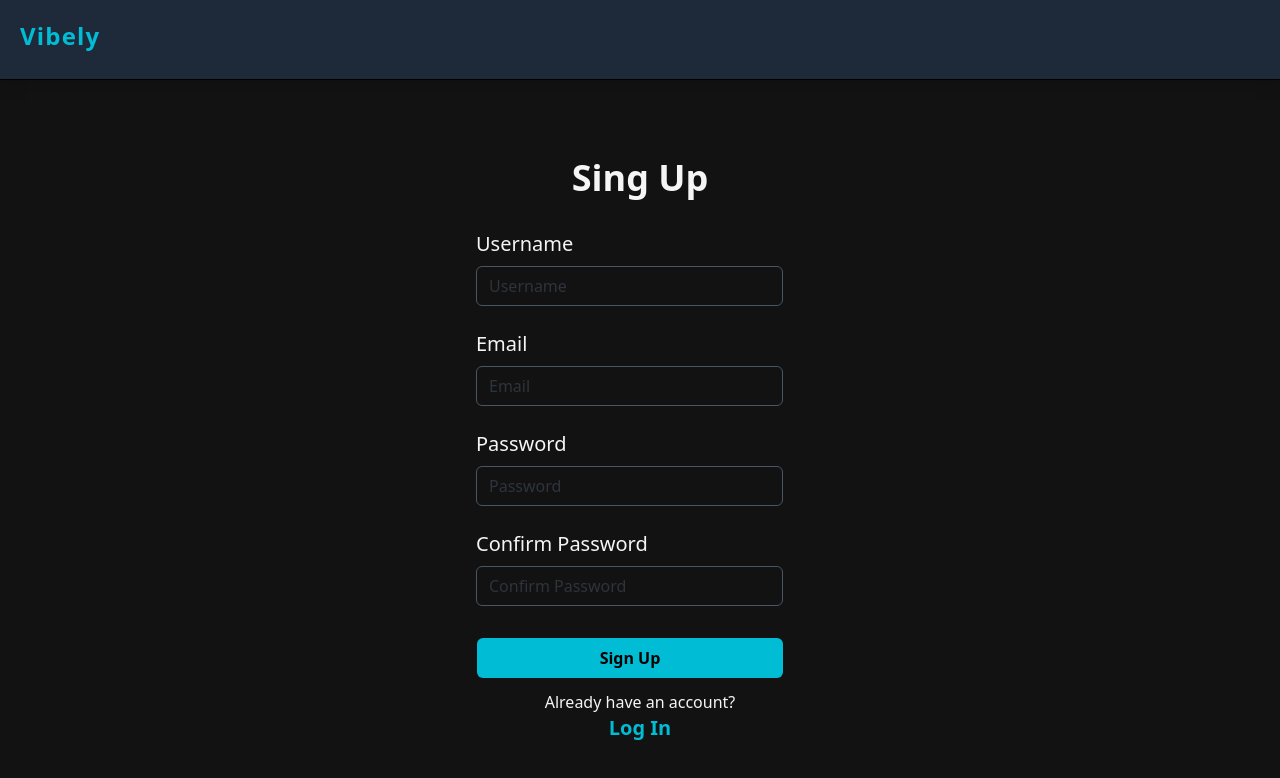
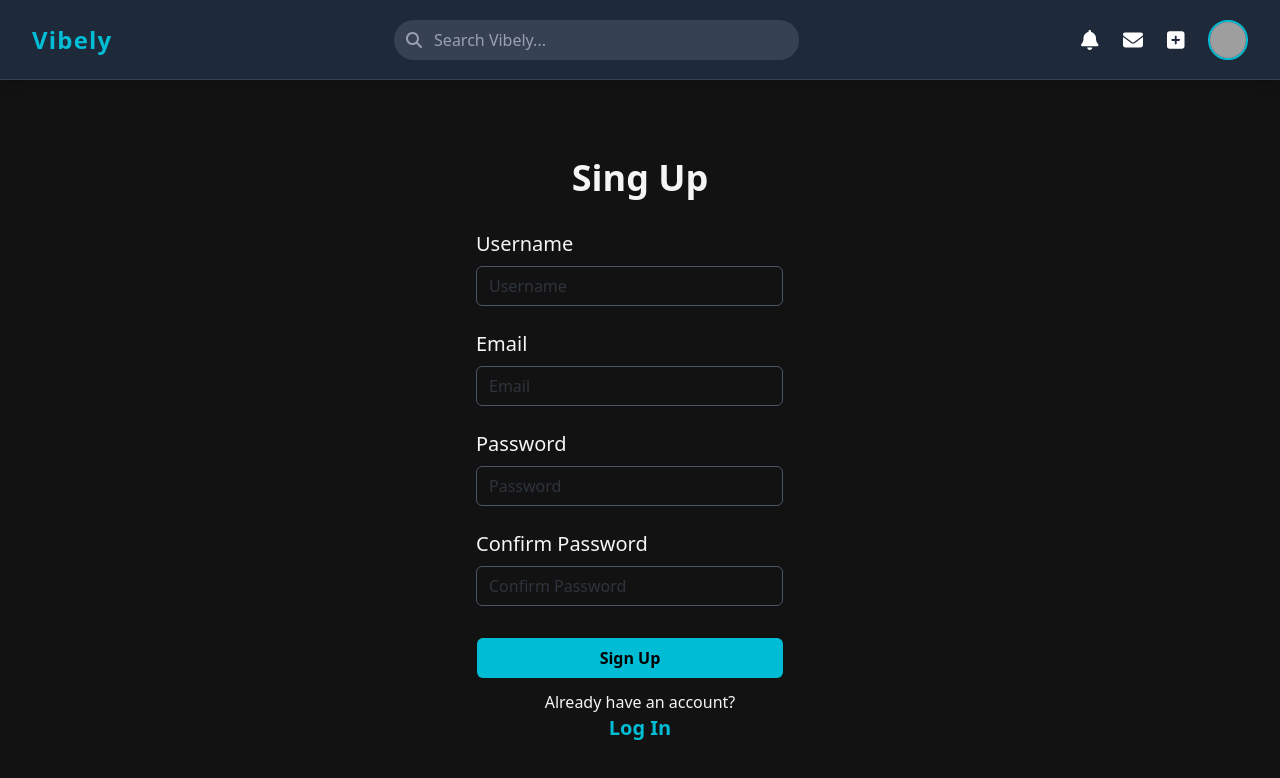
Before and after one commit to karisikdzemil/Vibely, a React (Vite) app: page /register in a window 1280 px wide. Shown: the top 778 px of the page. Built offline with nearby package versions, Linux system fonts and the light colour scheme; grey boxes are pictures that could not be loaded.

Commit message:
style changes

```diff
--- a/src/components/home/Sidebar.jsx
+++ b/src/components/home/Sidebar.jsx
@@ -1,11 +1,49 @@
 import { FontAwesomeIcon } from "@fortawesome/react-fontawesome";
-import { faHouse, faImage } from "@fortawesome/free-solid-svg-icons";
+import { faHouse, faImage, faCircleUser, faMagnifyingGlass, faBookmark, faGear, faCircleQuestion, faRightFromBracket } from "@fortawesome/free-solid-svg-icons";
 
 export default function Sidebar () {
     return(
-        <ul className="w-[20%] h-[90vh] bg-gray-800  text-[#f5f5f5] flex flex-col gap-2 p-5 pl-15  sticky top-20">
-            <li className="text-[#00bcd4]"> <FontAwesomeIcon icon={faHouse} />  Home</li>
-            <li className="cursor-pointer"><FontAwesomeIcon icon={faImage} />  New Post</li>
-        </ul>
+        <ul className="w-[20%] h-[90vh] bg-gray-800 text-[#f5f5f5] flex flex-col justify-between p-5 pl-5 sticky top-20 rounded-r-3xl shadow-lg">
+        {/* Gornji deo - Navigacija */}
+        <div className="flex flex-col gap-4">
+          <li className="text-2xl font-bold text-[#00bcd4] mb-2">
+            <FontAwesomeIcon icon={faCircleUser} /> Djemsy
+          </li>
+          <li className="text-lg cursor-pointer hover:text-[#00bcd4]">
+            <FontAwesomeIcon icon={faHouse} /> Home
+          </li>
+          <li className="text-lg cursor-pointer hover:text-[#00bcd4]">
+            <FontAwesomeIcon icon={faImage} /> New Post
+          </li>
+          <li className="text-lg cursor-pointer hover:text-[#00bcd4]">
+            <FontAwesomeIcon icon={faMagnifyingGlass} /> Explore
+          </li>
+          <li className="text-lg cursor-pointer hover:text-[#00bcd4]">
+            <FontAwesomeIcon icon={faBookmark} /> Saved
+          </li>
+        </div>
+
+        {/* Srednji deo - Kratke informacije */}
+        <div className="flex flex-col gap-3 text-sm">
+          <p className="text-gray-400 font-semibold">Your stats:</p>
+          <p>👥 Followers: 124</p>
+          <p>📝 Posts: 56</p>
+          <p>❤️ Likes: 980</p>
+        </div>
+
+        {/* Donji deo - Shortcut sekcija */}
+        <div className="flex flex-col gap-3 text-sm border-t border-gray-600 pt-3">
+          <li className="cursor-pointer hover:text-[#00bcd4]">
+            <FontAwesomeIcon icon={faGear} /> Settings
+          </li>
+          <li className="cursor-pointer hover:text-[#00bcd4]">
+            <FontAwesomeIcon icon={faCircleQuestion} /> Help
+          </li>
+          <li className="cursor-pointer hover:text-red-400">
+            <FontAwesomeIcon icon={faRightFromBracket} /> Logout
+          </li>
+        </div>
+      </ul>
+
     )
 }
--- a/src/pages/Header.jsx
+++ b/src/pages/Header.jsx
@@ -1,11 +1,40 @@
+import { FontAwesomeIcon } from "@fortawesome/react-fontawesome";
+import { faBell, faEnvelope, faPlusSquare, faSearch } from "@fortawesome/free-solid-svg-icons";
 export default function Header () {
 
     return (
-        <header className="w-[100%] h-[10vh] p-5 bg-gray-800 shadow-lg border-b-1 border-black sticky top-0">
-        <h1 className="text-[#00bcd4] text-2xl font-bold tracking-wider">
-          Vibely
-        </h1>
-      </header>
+      <header className="w-full h-[10vh] px-8 bg-gray-800 shadow-lg border-b border-gray-700 sticky top-0 flex items-center justify-between z-50">
+      {/* Leva strana - Logo */}
+      <h1 className="text-[#00bcd4] text-2xl font-bold tracking-wider">
+        Vibely
+      </h1>
+
+      {/* Sredina - Search bar */}
+      <div className="w-1/3 relative">
+        <input
+          type="text"
+          placeholder="Search Vibely..."
+          className="w-full h-10 px-4 pl-10 rounded-full bg-gray-700 text-white placeholder-gray-400 focus:outline-none"
+        />
+        <FontAwesomeIcon
+          icon={faSearch}
+          className="absolute top-1/2 left-3 transform -translate-y-1/2 text-gray-400"
+        />
+      </div>
+
+      {/* Desna strana - Ikonice */}
+      <div className="flex items-center gap-6 text-white text-xl">
+        <FontAwesomeIcon icon={faBell} className="cursor-pointer hover:text-[#00bcd4]" />
+        <FontAwesomeIcon icon={faEnvelope} className="cursor-pointer hover:text-[#00bcd4]" />
+        <FontAwesomeIcon icon={faPlusSquare} className="cursor-pointer hover:text-[#00bcd4]" />
+        <img
+          src="https://i.pravatar.cc/150?img=32" // možeš staviti sliku korisnika iz state-a
+          alt="Profile"
+          className="w-10 h-10 rounded-full object-cover cursor-pointer border-2 border-[#00bcd4]"
+        />
+      </div>
+    </header>
+
 
     )
 }
```
